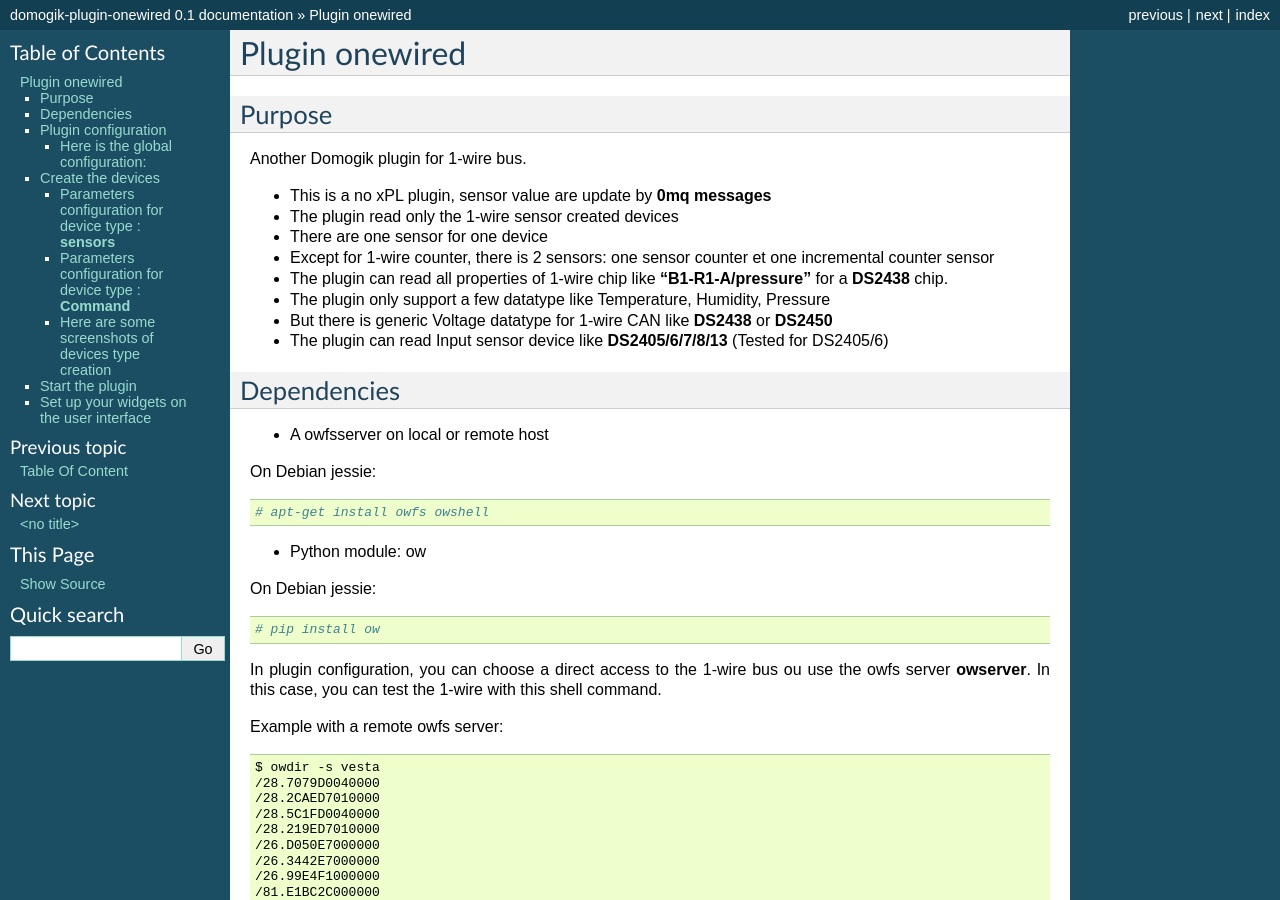
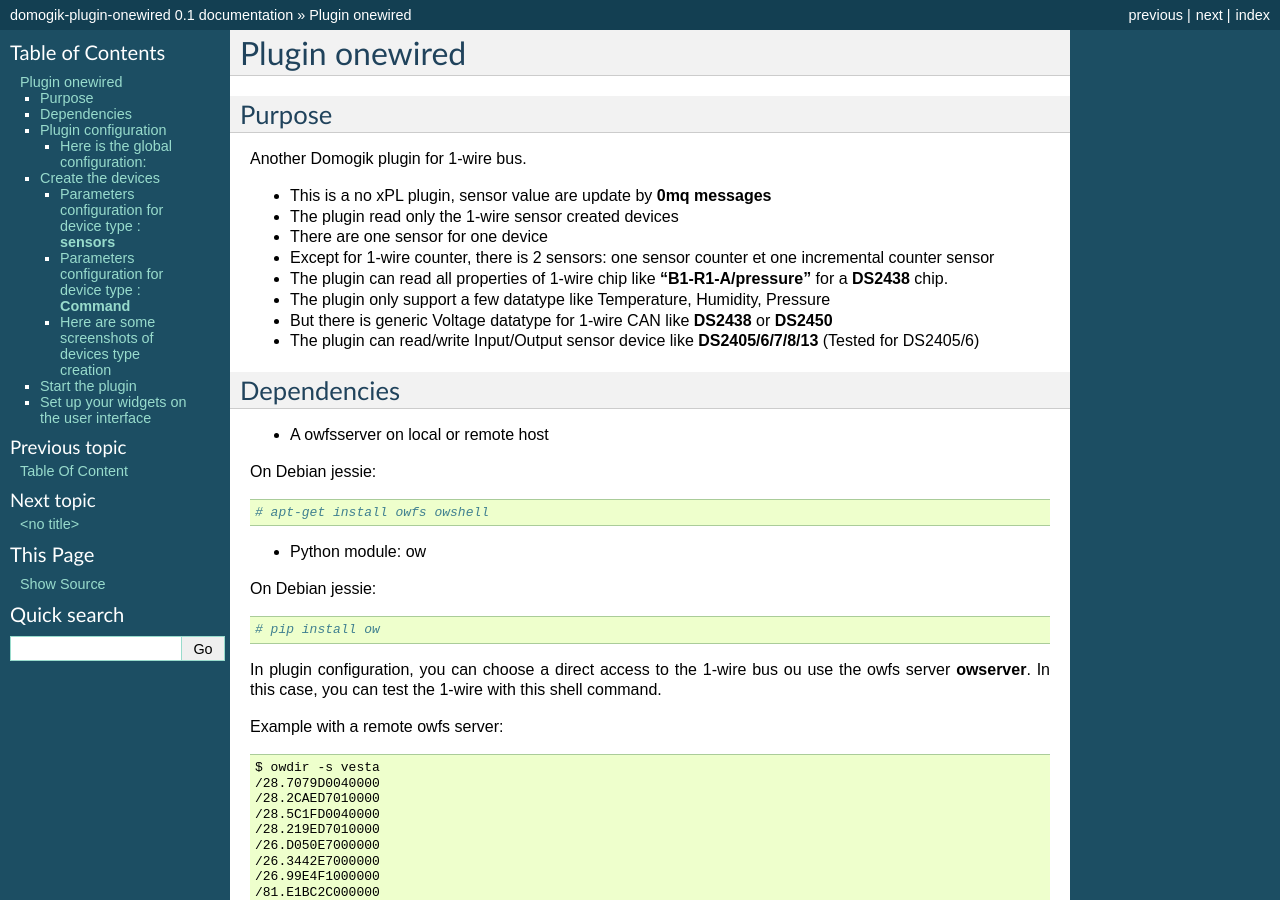
Before and after one commit to vdomos/domogik-plugin-onewired, a Sphinx documentation site: the page built from docs/onewired.txt, in a window 1280 px wide and 900 px high. Built offline with Sphinx 7.4.7, drawn with Linux system fonts in a browser that asks for light colours.

Commit message:
Update documentation #2

```diff
--- a/docs/onewired.txt
+++ b/docs/onewired.txt
@@ -16,7 +16,7 @@
 * The plugin can read all properties of 1-wire chip like **"B1-R1-A/pressure"** for a **DS2438** chip.
 * The plugin only support a few datatype like Temperature, Humidity, Pressure
 * But there is generic Voltage datatype for 1-wire CAN like **DS2438** or **DS2450**
-* The plugin can read Input sensor device like **DS2405/6/7/8/13** (Tested for DS2405/6)
+* The plugin can read/write Input/Output sensor device like **DS2405/6/7/8/13** (Tested for DS2405/6)
 
 
 Dependencies
```
